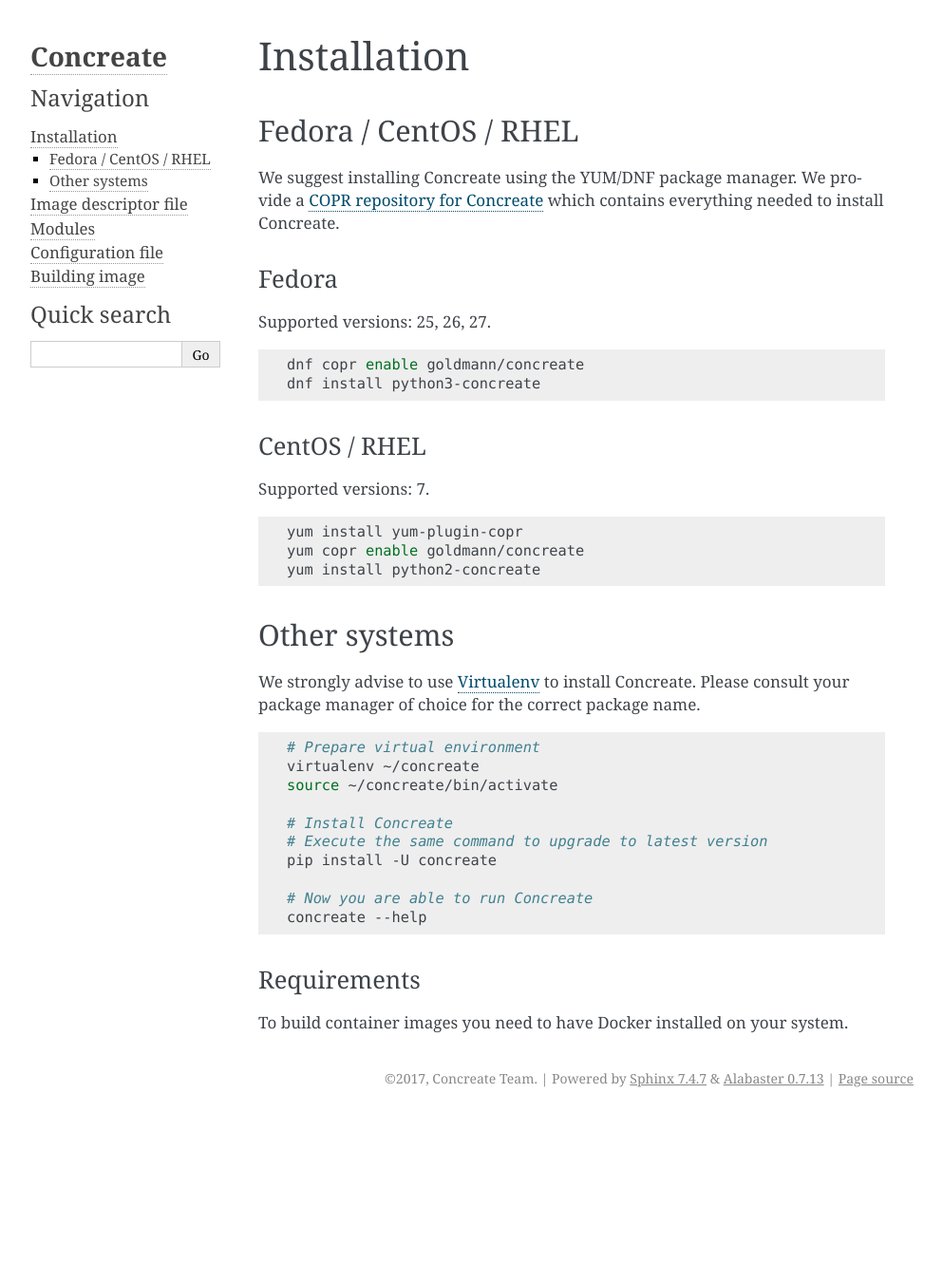
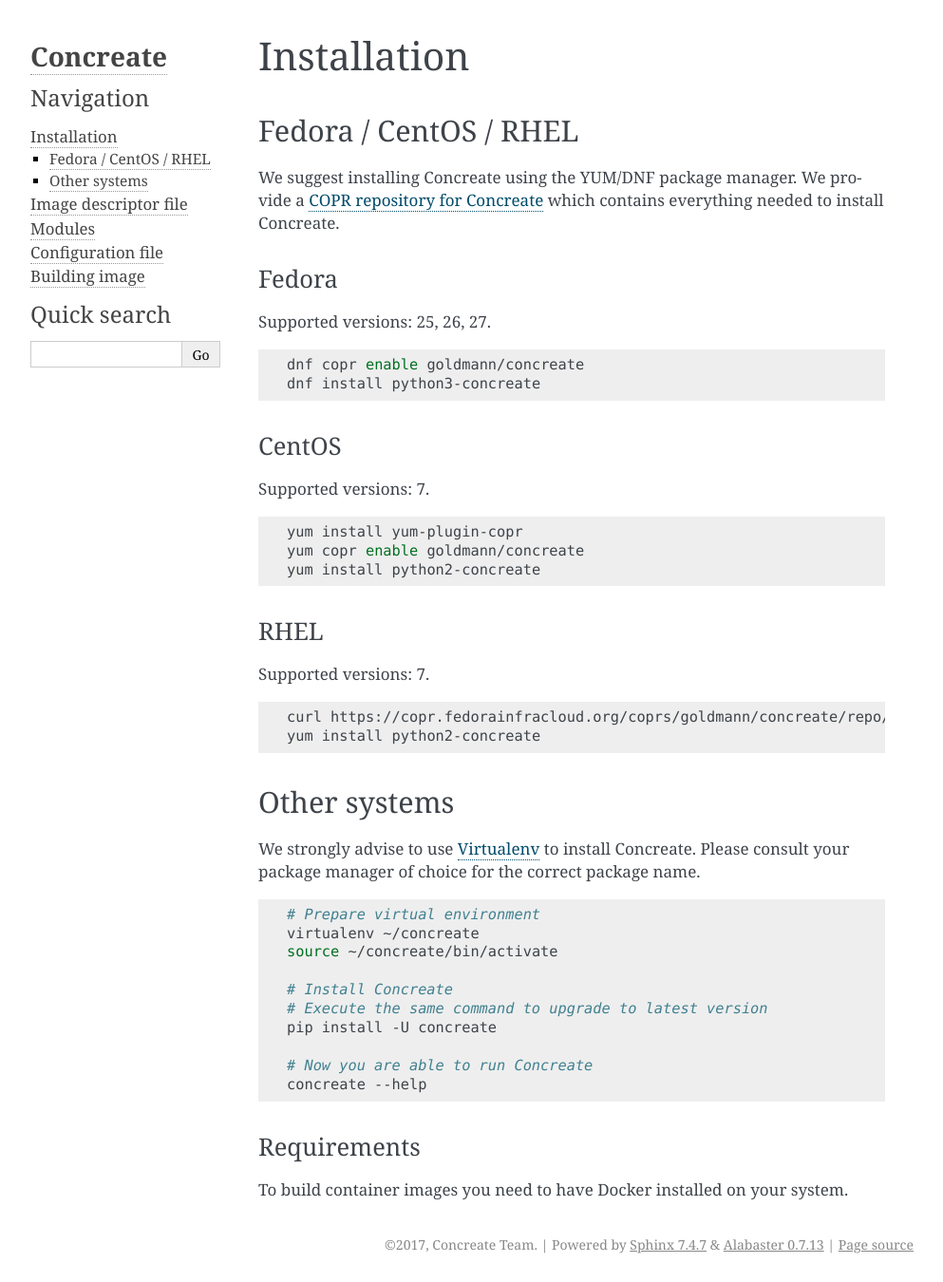
Before and after one commit to cekit/cekit, a Sphinx documentation site: the page built from docs/installation.rst, in a window 1280 px wide. Shown: the whole page at 95% size, without its empty margins (148-1141 px from the left). Built offline with Sphinx 7.4.7, drawn with Linux system fonts in a browser that asks for light colours; before the commit the page ends 1175 px from its top, so only the background shows below that.

```diff
--- a/concreate/version.py
+++ b/concreate/version.py
@@ -1,2 +1,2 @@
-version = "1.1.0dev"
+version = "1.2.0dev"
 schema_version = 1
--- a/docs/installation.rst
+++ b/docs/installation.rst
@@ -26,6 +26,16 @@ Supported versions: 7.
 
     yum install yum-plugin-copr
     yum copr enable goldmann/concreate
+    yum install python2-concreate
+
+RHEL
+^^^^^^
+
+Supported versions: 7.
+
+.. code-block:: bash
+
+    curl https://copr.fedorainfracloud.org/coprs/goldmann/concreate/repo/epel-7/goldmann-concreate-epel-7.repo -o /etc/yum.repos.d/goldmann-concreate-epel-7.repo
     yum install python2-concreate
 
 Other systems
```
Also changed, not shown: other parts of docs/installation.rst (+2 -2 lines).
